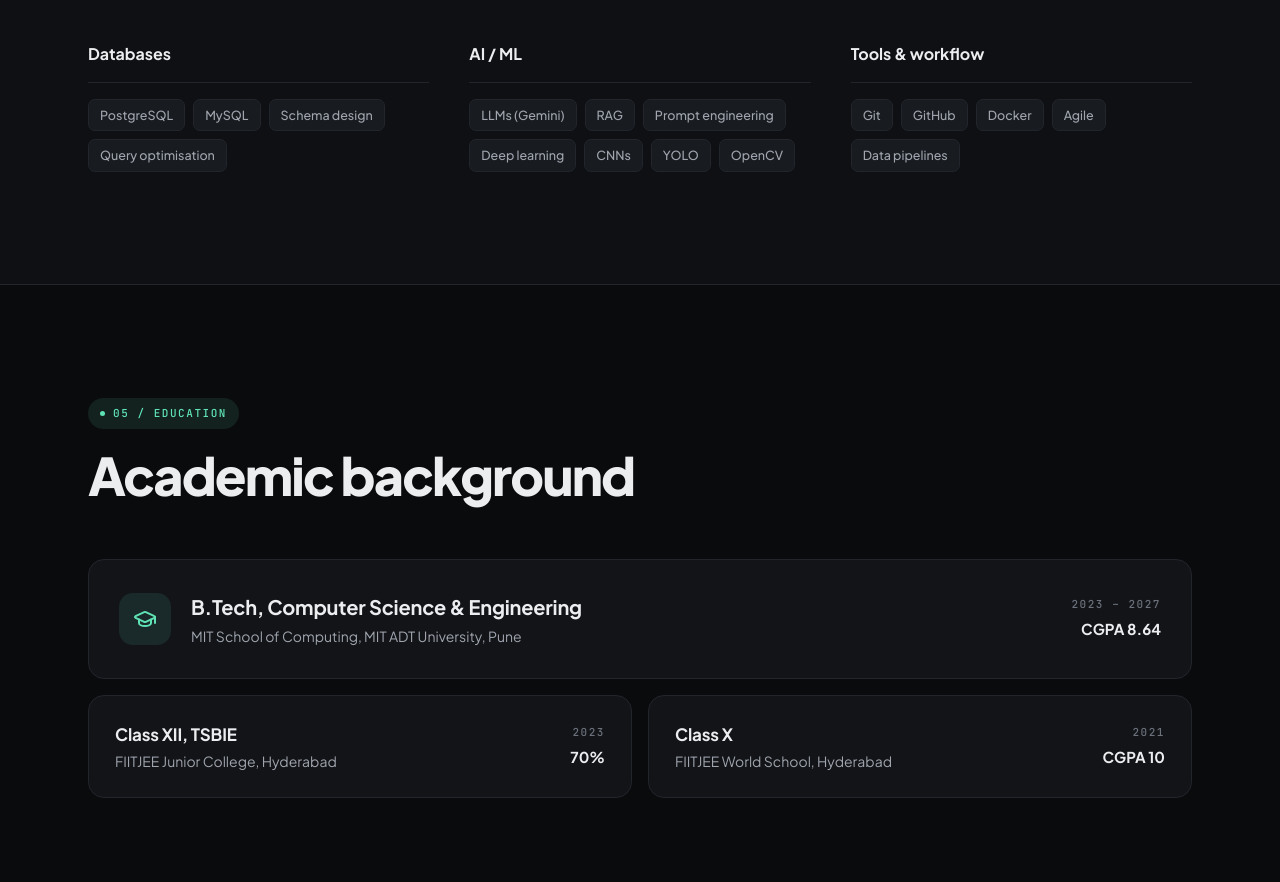
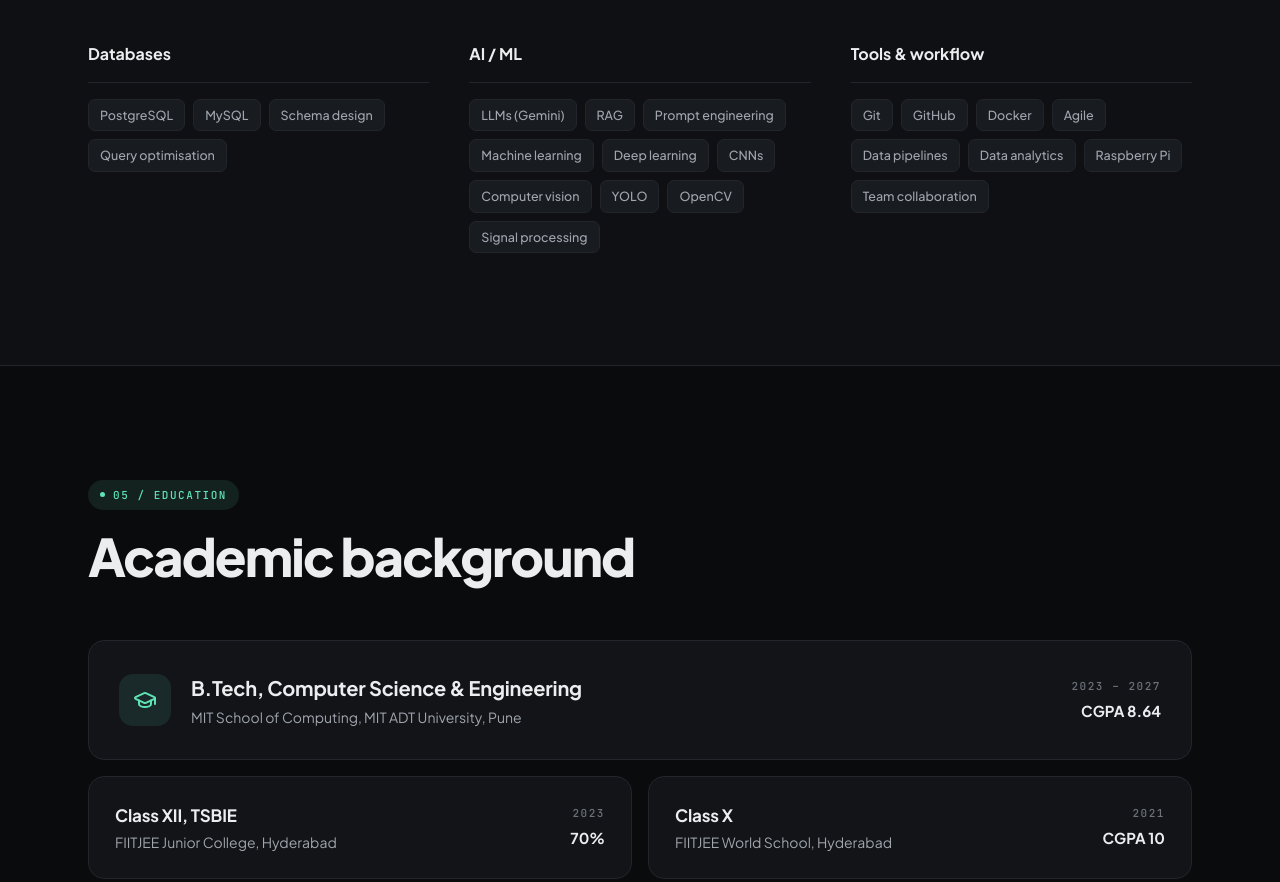
Before and after one commit to Sujalj9146/Sujalj9146.github.io, a plain HTML site: page index.html in a window 1280 px wide. Shown: the part 5329-6211 px from the top of the page. Drawn offline with nearby package versions, Linux system fonts and the light colour scheme.

Commit message:
Skills: add machine learning, computer vision, signal processing, data analytics, Raspberry Pi, team collaboration

```diff
--- a/index.html
+++ b/index.html
@@ -198,8 +198,8 @@
       <div class="skill reveal"><h3>Frontend</h3><div class="tags"><span class="tag">React</span><span class="tag">TypeScript</span><span class="tag">Responsive UI</span><span class="tag">REST integration</span></div></div>
       <div class="skill reveal"><h3>Backend</h3><div class="tags"><span class="tag">FastAPI</span><span class="tag">REST APIs</span><span class="tag">JWT Auth</span><span class="tag">RBAC</span><span class="tag">Automated testing</span></div></div>
       <div class="skill reveal"><h3>Databases</h3><div class="tags"><span class="tag">PostgreSQL</span><span class="tag">MySQL</span><span class="tag">Schema design</span><span class="tag">Query optimisation</span></div></div>
-      <div class="skill reveal"><h3>AI / ML</h3><div class="tags"><span class="tag">LLMs (Gemini)</span><span class="tag">RAG</span><span class="tag">Prompt engineering</span><span class="tag">Deep learning</span><span class="tag">CNNs</span><span class="tag">YOLO</span><span class="tag">OpenCV</span></div></div>
-      <div class="skill reveal"><h3>Tools &amp; workflow</h3><div class="tags"><span class="tag">Git</span><span class="tag">GitHub</span><span class="tag">Docker</span><span class="tag">Agile</span><span class="tag">Data pipelines</span></div></div>
+      <div class="skill reveal"><h3>AI / ML</h3><div class="tags"><span class="tag">LLMs (Gemini)</span><span class="tag">RAG</span><span class="tag">Prompt engineering</span><span class="tag">Machine learning</span><span class="tag">Deep learning</span><span class="tag">CNNs</span><span class="tag">Computer vision</span><span class="tag">YOLO</span><span class="tag">OpenCV</span><span class="tag">Signal processing</span></div></div>
+      <div class="skill reveal"><h3>Tools &amp; workflow</h3><div class="tags"><span class="tag">Git</span><span class="tag">GitHub</span><span class="tag">Docker</span><span class="tag">Agile</span><span class="tag">Data pipelines</span><span class="tag">Data analytics</span><span class="tag">Raspberry Pi</span><span class="tag">Team collaboration</span></div></div>
     </div>
   </div>
 </section>
```
